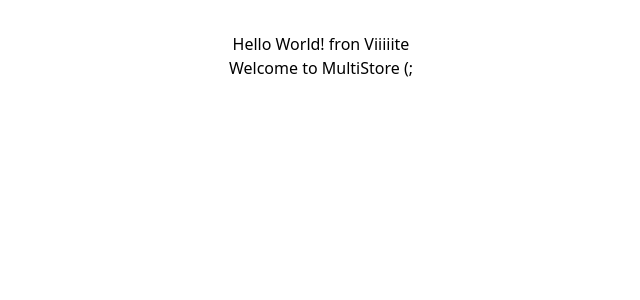
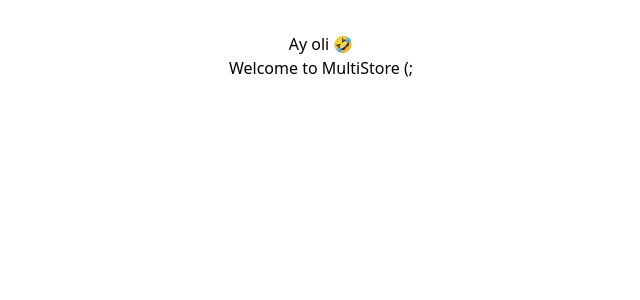
Before and after one commit to LosMultiparadigma/multistore-frontend, a React (Vite) app in the folder multistore/: page / in a window 1280 px wide. Shown: the top 300 px of the page, without its empty margins (319-959 px from the left). Built offline with nearby package versions, Linux system fonts and the light colour scheme.

Commit message:
Update welcome message in App.tsx

```diff
--- a/multistore/src/App.tsx
+++ b/multistore/src/App.tsx
@@ -4,7 +4,7 @@
   return (
     <>
       <h1 className="text-3xl font-bold underline">
-        Hello World! fron Viiiiite
+        Ay oli 🤣
       </h1>
       <h2 className="text-2xl font-bold">Welcome to MultiStore (;</h2>
     </>
```
Also changed, not shown: 1 other file (tests, documents, lock files or other folders).
